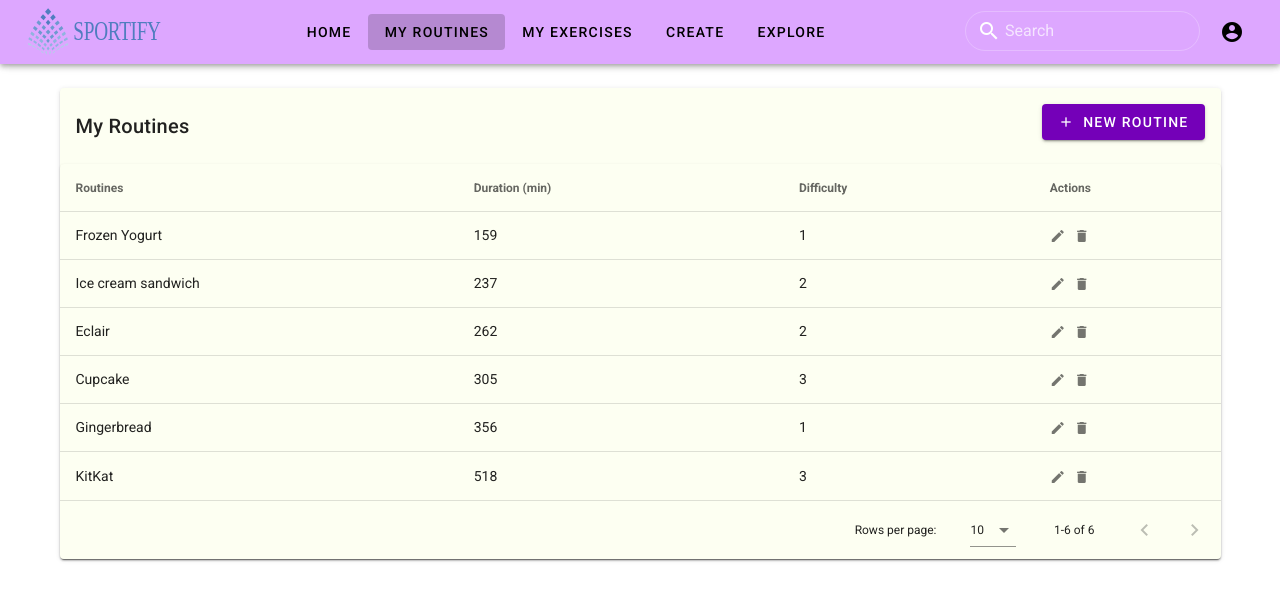
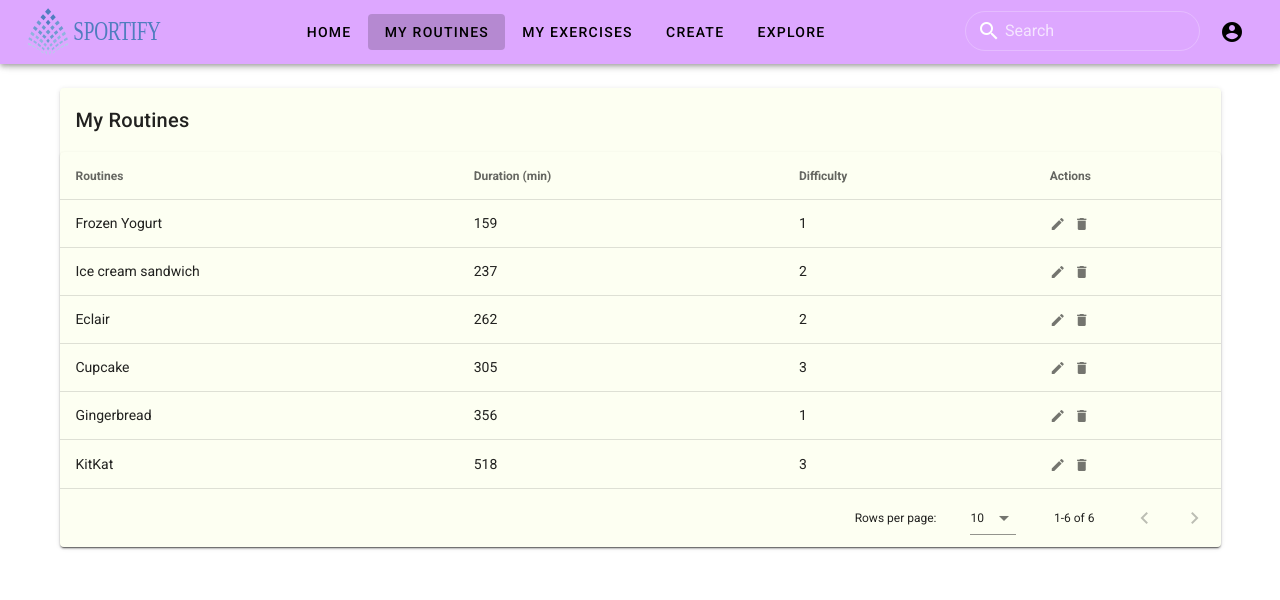
Before and after one commit to sebitokazu/sportify-web, a Vue app: page /myroutines in a window 1280 px wide. Shown: the top 600 px of the page. Built offline with nearby package versions, Linux system fonts and the light colour scheme.

Commit message:
fletado el boton de new routine

```diff
--- a/src/views/MyRoutines.vue
+++ b/src/views/MyRoutines.vue
@@ -6,16 +6,6 @@
                 <v-card color="background">
                     <v-card-title>
                         My Routines
-                        <v-spacer></v-spacer>
-                        <v-btn
-                            color="primary"
-                            dark
-                            class="mb-2"
-                            to="/newroutines"
-                        >
-                            <v-icon small class="mr-2"> add </v-icon>
-                            New Routine
-                        </v-btn>
                     </v-card-title>
 
                     <template>
```
